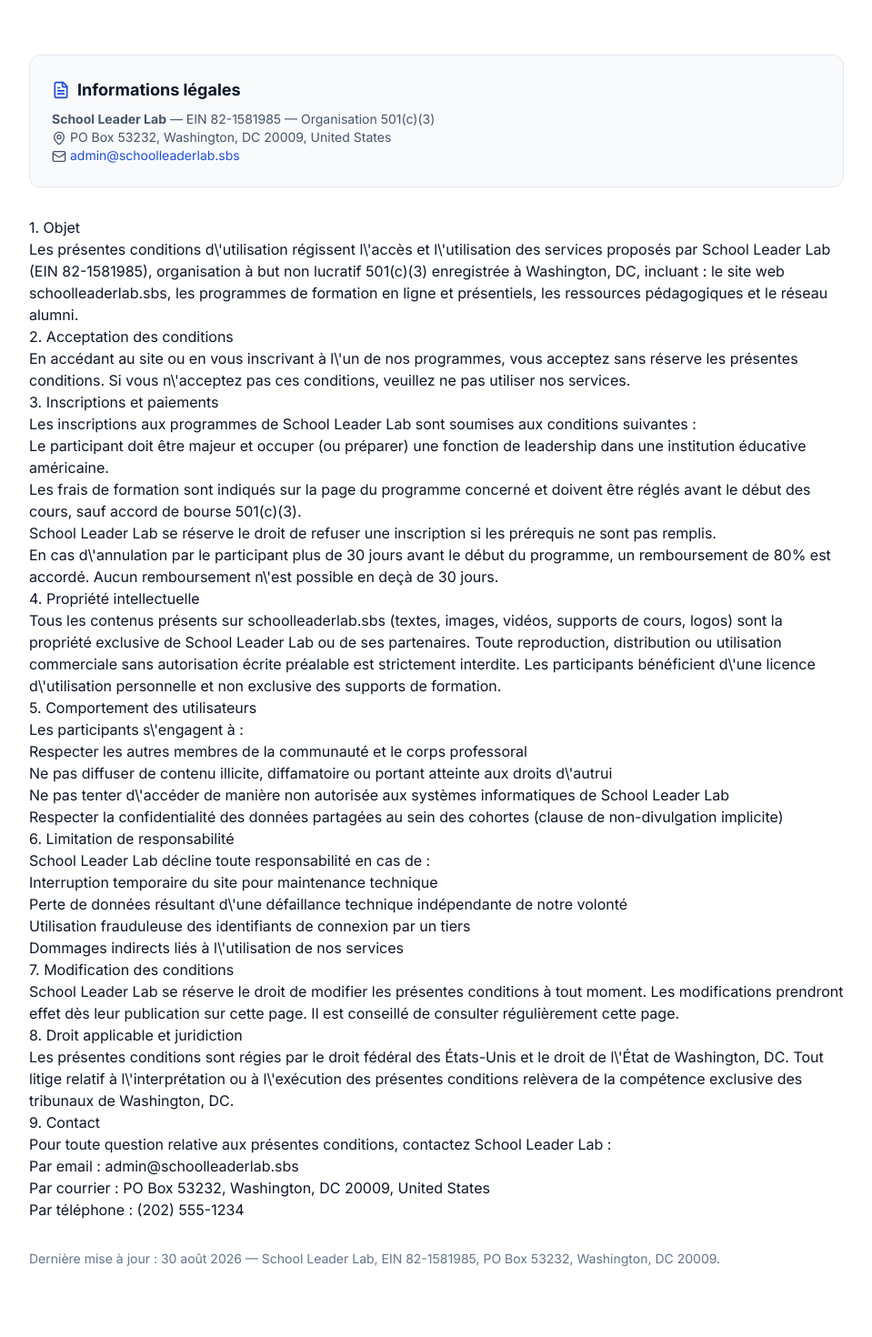
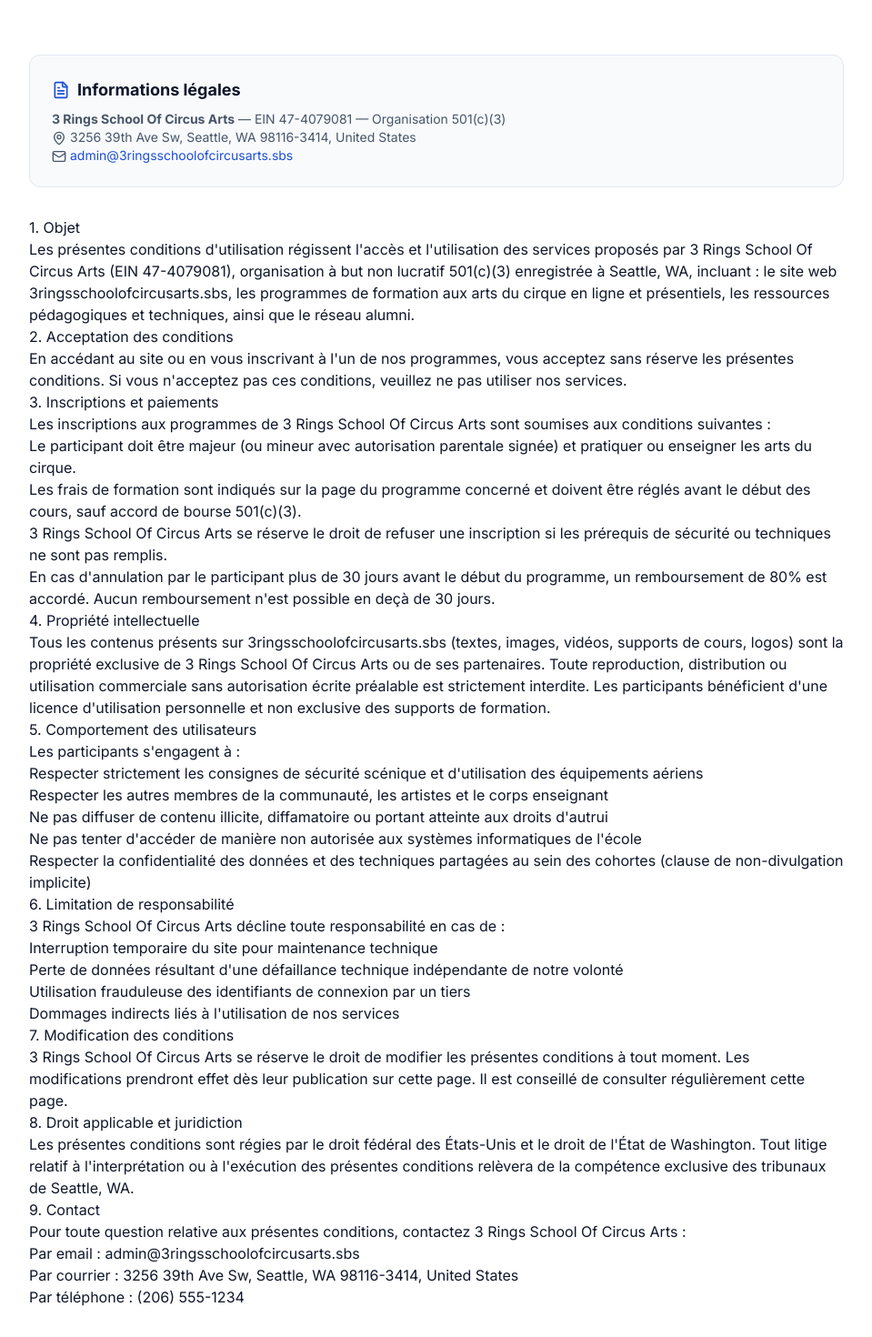
Before and after one commit to irmafiguero199/3ringsschoolofcircusarts.sbs, a React (Vite) app in the folder school-leader-lab/: page /terms-of-service in a window 1280 px wide. Shown: the part 380-1850 px from the top of the page at 91% size, without its empty margins (160-1119 px from the left). Built offline with nearby package versions, Linux system fonts and the light colour scheme.

Commit message:
Update Terms of Service for 3 Rings School Of Circus Arts

```diff
--- a/school-leader-lab/src/pages/TermsOfService.jsx
+++ b/school-leader-lab/src/pages/TermsOfService.jsx
@@ -5,13 +5,13 @@
   return (
     <>
       <Helmet>
-        <title>Conditions d\'utilisation — School Leader Lab</title>
-        <meta name="description" content="Conditions d\'utilisation et règlement intérieur de School Leader Lab. EIN 82-1581985. Organisation 501(c)(3) à Washington, DC." />
+        <title>Conditions d'utilisation — 3 Rings School Of Circus Arts</title>
+        <meta name="description" content="Conditions d'utilisation et règlement intérieur de 3 Rings School Of Circus Arts. EIN 47-4079081. Organisation 501(c)(3) à Seattle, WA." />
       </Helmet>
       <div className="bg-primary-900 text-white py-16">
         <div className="container-main px-4 text-center">
-          <h1 className="text-4xl md:text-5xl font-bold mb-4">Conditions d\'utilisation</h1>
-          <p className="text-primary-100 text-lg max-w-2xl mx-auto">Règlement intérieur et conditions légales régissant l\'utilisation des services de School Leader Lab.</p>
+          <h1 className="text-4xl md:text-5xl font-bold mb-4">Conditions d'utilisation</h1>
+          <p className="text-primary-100 text-lg max-w-2xl mx-auto">Règlement intérieur et conditions légales régissant l'utilisation des services de 3 Rings School Of Circus Arts.</p>
         </div>
       </div>
       <section className="section-padding bg-white">
@@ -19,50 +19,51 @@
           <div className="prose prose-slate max-w-none">
             <div className="bg-slate-50 p-6 rounded-xl border border-slate-200 mb-8">
               <div className="flex items-center gap-2 mb-2"><FileText className="w-5 h-5 text-primary-700" /><h2 className="text-lg font-bold text-slate-900 m-0">Informations légales</h2></div>
-              <p className="text-sm text-slate-600 m-0"><strong>School Leader Lab</strong> — EIN 82-1581985 — Organisation 501(c)(3)<br /><MapPin className="w-4 h-4 inline mr-1" />PO Box 53232, Washington, DC 20009, United States<br /><Mail className="w-4 h-4 inline mr-1" /><a href="mailto:admin@schoolleaderlab.sbs" className="text-primary-700">admin@schoolleaderlab.sbs</a></p>
+              <p className="text-sm text-slate-600 m-0"><strong>3 Rings School Of Circus Arts</strong> — EIN 47-4079081 — Organisation 501(c)(3)<br /><MapPin className="w-4 h-4 inline mr-1" />3256 39th Ave Sw, Seattle, WA 98116-3414, United States<br /><Mail className="w-4 h-4 inline mr-1" /><a href="mailto:admin@3ringsschoolofcircusarts.sbs" className="text-primary-700">admin@3ringsschoolofcircusarts.sbs</a></p>
             </div>
             <h2>1. Objet</h2>
-            <p>Les présentes conditions d\'utilisation régissent l\'accès et l\'utilisation des services proposés par School Leader Lab (EIN 82-1581985), organisation à but non lucratif 501(c)(3) enregistrée à Washington, DC, incluant : le site web schoolleaderlab.sbs, les programmes de formation en ligne et présentiels, les ressources pédagogiques et le réseau alumni.</p>
+            <p>Les présentes conditions d'utilisation régissent l'accès et l'utilisation des services proposés par 3 Rings School Of Circus Arts (EIN 47-4079081), organisation à but non lucratif 501(c)(3) enregistrée à Seattle, WA, incluant : le site web 3ringsschoolofcircusarts.sbs, les programmes de formation aux arts du cirque en ligne et présentiels, les ressources pédagogiques et techniques, ainsi que le réseau alumni.</p>
             <h2>2. Acceptation des conditions</h2>
-            <p>En accédant au site ou en vous inscrivant à l\'un de nos programmes, vous acceptez sans réserve les présentes conditions. Si vous n\'acceptez pas ces conditions, veuillez ne pas utiliser nos services.</p>
+            <p>En accédant au site ou en vous inscrivant à l'un de nos programmes, vous acceptez sans réserve les présentes conditions. Si vous n'acceptez pas ces conditions, veuillez ne pas utiliser nos services.</p>
             <h2>3. Inscriptions et paiements</h2>
-            <p>Les inscriptions aux programmes de School Leader Lab sont soumises aux conditions suivantes :</p>
+            <p>Les inscriptions aux programmes de 3 Rings School Of Circus Arts sont soumises aux conditions suivantes :</p>
             <ul>
-              <li>Le participant doit être majeur et occuper (ou préparer) une fonction de leadership dans une institution éducative américaine.</li>
+              <li>Le participant doit être majeur (ou mineur avec autorisation parentale signée) et pratiquer ou enseigner les arts du cirque.</li>
               <li>Les frais de formation sont indiqués sur la page du programme concerné et doivent être réglés avant le début des cours, sauf accord de bourse 501(c)(3).</li>
-              <li>School Leader Lab se réserve le droit de refuser une inscription si les prérequis ne sont pas remplis.</li>
-              <li>En cas d\'annulation par le participant plus de 30 jours avant le début du programme, un remboursement de 80% est accordé. Aucun remboursement n\'est possible en deçà de 30 jours.</li>
+              <li>3 Rings School Of Circus Arts se réserve le droit de refuser une inscription si les prérequis de sécurité ou techniques ne sont pas remplis.</li>
+              <li>En cas d'annulation par le participant plus de 30 jours avant le début du programme, un remboursement de 80% est accordé. Aucun remboursement n'est possible en deçà de 30 jours.</li>
             </ul>
             <h2>4. Propriété intellectuelle</h2>
-            <p>Tous les contenus présents sur schoolleaderlab.sbs (textes, images, vidéos, supports de cours, logos) sont la propriété exclusive de School Leader Lab ou de ses partenaires. Toute reproduction, distribution ou utilisation commerciale sans autorisation écrite préalable est strictement interdite. Les participants bénéficient d\'une licence d\'utilisation personnelle et non exclusive des supports de formation.</p>
+            <p>Tous les contenus présents sur 3ringsschoolofcircusarts.sbs (textes, images, vidéos, supports de cours, logos) sont la propriété exclusive de 3 Rings School Of Circus Arts ou de ses partenaires. Toute reproduction, distribution ou utilisation commerciale sans autorisation écrite préalable est strictement interdite. Les participants bénéficient d'une licence d'utilisation personnelle et non exclusive des supports de formation.</p>
             <h2>5. Comportement des utilisateurs</h2>
-            <p>Les participants s\'engagent à :</p>
+            <p>Les participants s'engagent à :</p>
             <ul>
-              <li>Respecter les autres membres de la communauté et le corps professoral</li>
-              <li>Ne pas diffuser de contenu illicite, diffamatoire ou portant atteinte aux droits d\'autrui</li>
-              <li>Ne pas tenter d\'accéder de manière non autorisée aux systèmes informatiques de School Leader Lab</li>
-              <li>Respecter la confidentialité des données partagées au sein des cohortes (clause de non-divulgation implicite)</li>
+              <li>Respecter strictement les consignes de sécurité scénique et d'utilisation des équipements aériens</li>
+              <li>Respecter les autres membres de la communauté, les artistes et le corps enseignant</li>
+              <li>Ne pas diffuser de contenu illicite, diffamatoire ou portant atteinte aux droits d'autrui</li>
+              <li>Ne pas tenter d'accéder de manière non autorisée aux systèmes informatiques de l'école</li>
+              <li>Respecter la confidentialité des données et des techniques partagées au sein des cohortes (clause de non-divulgation implicite)</li>
             </ul>
             <h2>6. Limitation de responsabilité</h2>
-            <p>School Leader Lab décline toute responsabilité en cas de :</p>
+            <p>3 Rings School Of Circus Arts décline toute responsabilité en cas de :</p>
             <ul>
               <li>Interruption temporaire du site pour maintenance technique</li>
-              <li>Perte de données résultant d\'une défaillance technique indépendante de notre volonté</li>
+              <li>Perte de données résultant d'une défaillance technique indépendante de notre volonté</li>
               <li>Utilisation frauduleuse des identifiants de connexion par un tiers</li>
-              <li>Dommages indirects liés à l\'utilisation de nos services</li>
+              <li>Dommages indirects liés à l'utilisation de nos services</li>
             </ul>
             <h2>7. Modification des conditions</h2>
-            <p>School Leader Lab se réserve le droit de modifier les présentes conditions à tout moment. Les modifications prendront effet dès leur publication sur cette page. Il est conseillé de consulter régulièrement cette page.</p>
+            <p>3 Rings School Of Circus Arts se réserve le droit de modifier les présentes conditions à tout moment. Les modifications prendront effet dès leur publication sur cette page. Il est conseillé de consulter régulièrement cette page.</p>
             <h2>8. Droit applicable et juridiction</h2>
-            <p>Les présentes conditions sont régies par le droit fédéral des États-Unis et le droit de l\'État de Washington, DC. Tout litige relatif à l\'interprétation ou à l\'exécution des présentes conditions relèvera de la compétence exclusive des tribunaux de Washington, DC.</p>
+            <p>Les présentes conditions sont régies par le droit fédéral des États-Unis et le droit de l'État de Washington. Tout litige relatif à l'interprétation ou à l'exécution des présentes conditions relèvera de la compétence exclusive des tribunaux de Seattle, WA.</p>
             <h2>9. Contact</h2>
-            <p>Pour toute question relative aux présentes conditions, contactez School Leader Lab :</p>
+            <p>Pour toute question relative aux présentes conditions, contactez 3 Rings School Of Circus Arts :</p>
             <ul>
-              <li>Par email : <a href="mailto:admin@schoolleaderlab.sbs">admin@schoolleaderlab.sbs</a></li>
-              <li>Par courrier : PO Box 53232, Washington, DC 20009, United States</li>
-              <li>Par téléphone : <a href="tel:+12025551234">(202) 555-1234</a></li>
+              <li>Par email : <a href="mailto:admin@3ringsschoolofcircusarts.sbs">admin@3ringsschoolofcircusarts.sbs</a></li>
+              <li>Par courrier : 3256 39th Ave Sw, Seattle, WA 98116-3414, United States</li>
+              <li>Par téléphone : <a href="tel:+12065551234">(206) 555-1234</a></li>
             </ul>
-            <p className="text-sm text-slate-500 mt-8">Dernière mise à jour : 30 août 2026 — School Leader Lab, EIN 82-1581985, PO Box 53232, Washington, DC 20009.</p>
+            <p className="text-sm text-slate-500 mt-8">Dernière mise à jour : 30 août 2026 — 3 Rings School Of Circus Arts, EIN 47-4079081, 3256 39th Ave Sw, Seattle, WA 98116-3414.</p>
           </div>
         </div>
       </section>
```
